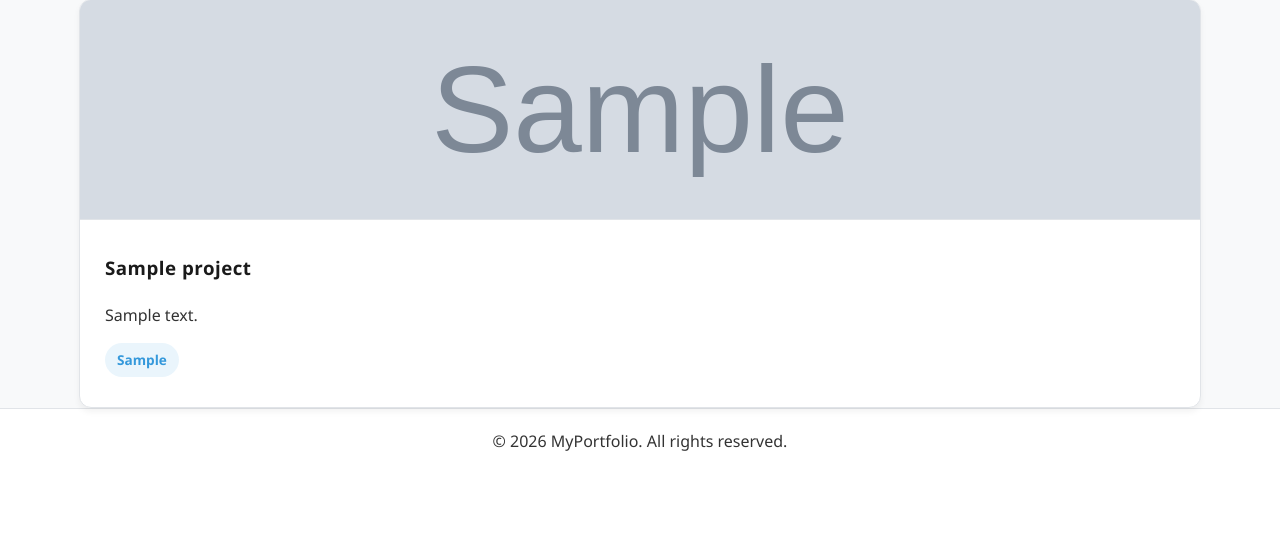
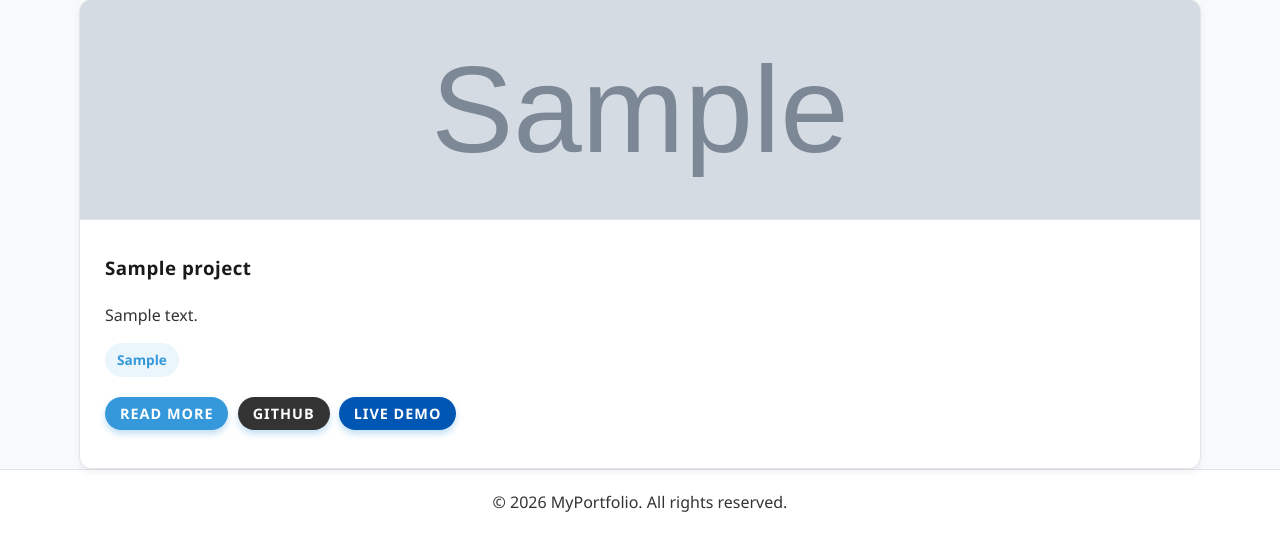
Before and after one commit to komarthijayadeep/portfolio, a Django app: page / in a window 1280 px wide. Shown: the part 1044-1579 px from the top of the page. Before the commit the page ends 1495 px from the top, so only its background shows below. Run offline with Django 5.2, Linux system fonts and the light colour scheme; tables that the repository leaves empty hold one stand-in row (values such as "Sample post"); grey boxes marked "Sample" are stand-in pictures.

Commit message:
new_changes

```diff
--- a/templates/about.html
+++ b/templates/about.html
@@ -14,7 +14,7 @@
         </li>
     </ul>
 
-    <h2>Tarining</h2>
+    <h2>Training</h2>
 
     <ul>
         <li>
--- a/templates/home.html
+++ b/templates/home.html
@@ -49,10 +49,24 @@
             <div class="project-content">
                 <h3><a href="{% url 'project_detail' project.slug %}">{{ project.title }}</a></h3>
                 <p>{{ project.description|truncatewords:20 }}</p>
-                <div class="tech-stack">
+                <div class="tech-stack" style="margin-bottom: 15px;">
                     {% for tech in project.tech_stack.split %}
                     <span class="tech-tag">{{ tech }}</span>
                     {% endfor %}
+                </div>
+                <div class="project-actions">
+                    <a href="{% url 'project_detail' project.slug %}" class="btn"
+                        style="padding: 5px 15px; font-size: 0.9em; margin-right: 5px; margin-bottom: 5px; display: inline-block;">Read
+                        More</a>
+                    {% if project.github_link %}
+                    <a href="{{ project.github_link }}" class="btn" target="_blank"
+                        style="padding: 5px 15px; font-size: 0.9em; margin-right: 5px; margin-bottom: 5px; display: inline-block; background-color: #333; color: white;">GitHub</a>
+                    {% endif %}
+                    {% if project.live_demo_link %}
+                    <a href="{{ project.live_demo_link }}" class="btn" target="_blank"
+                        style="padding: 5px 15px; font-size: 0.9em; margin-bottom: 5px; display: inline-block; background-color: #0056b3; color: white;">Live
+                        Demo</a>
+                    {% endif %}
                 </div>
             </div>
         </div>
```
Also changed, not shown: contact_app/views.py (+18 -0 lines), portfolio_site/settings.py (+10 -0 lines), templates/projects/project_list.html (+15 -1 lines), media/projects/Ec_council_preps.png (added), media/projects/anomaly.jpg (added), media/projects/nmap.jpeg (added).
